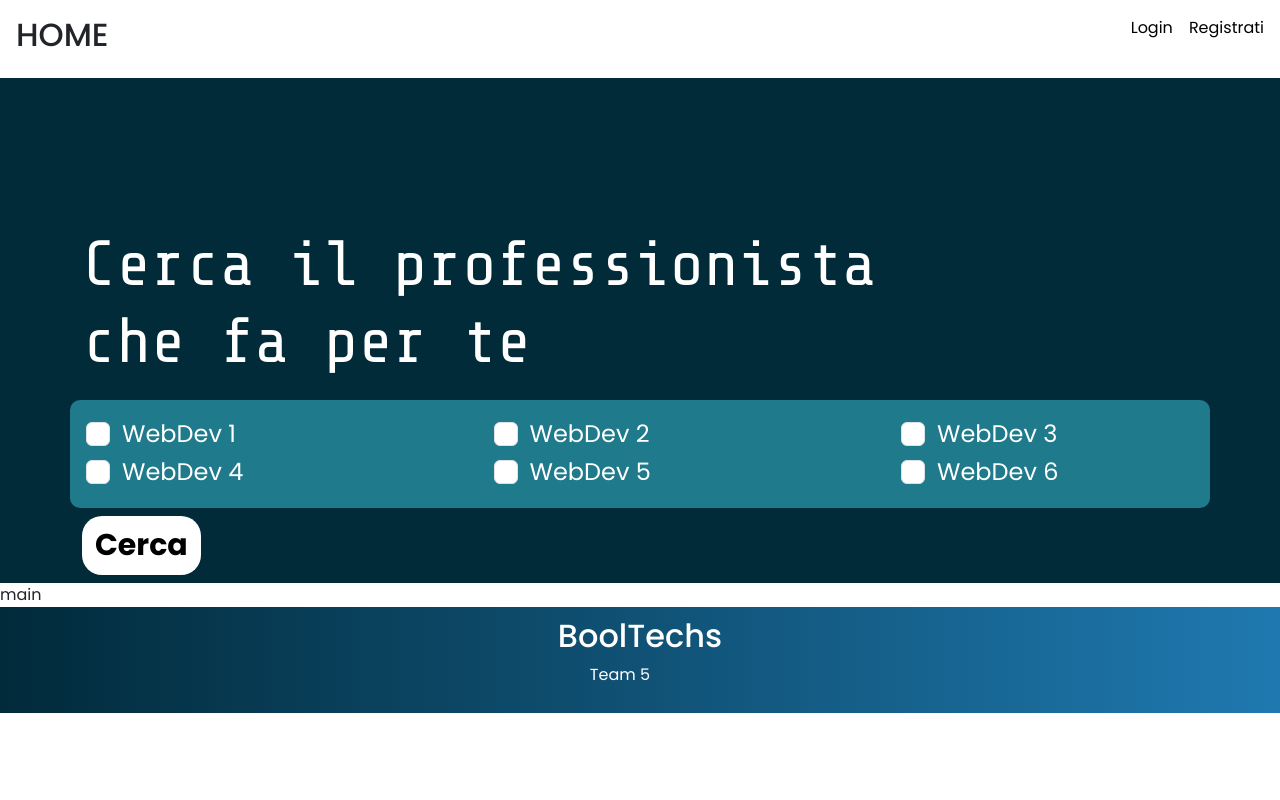
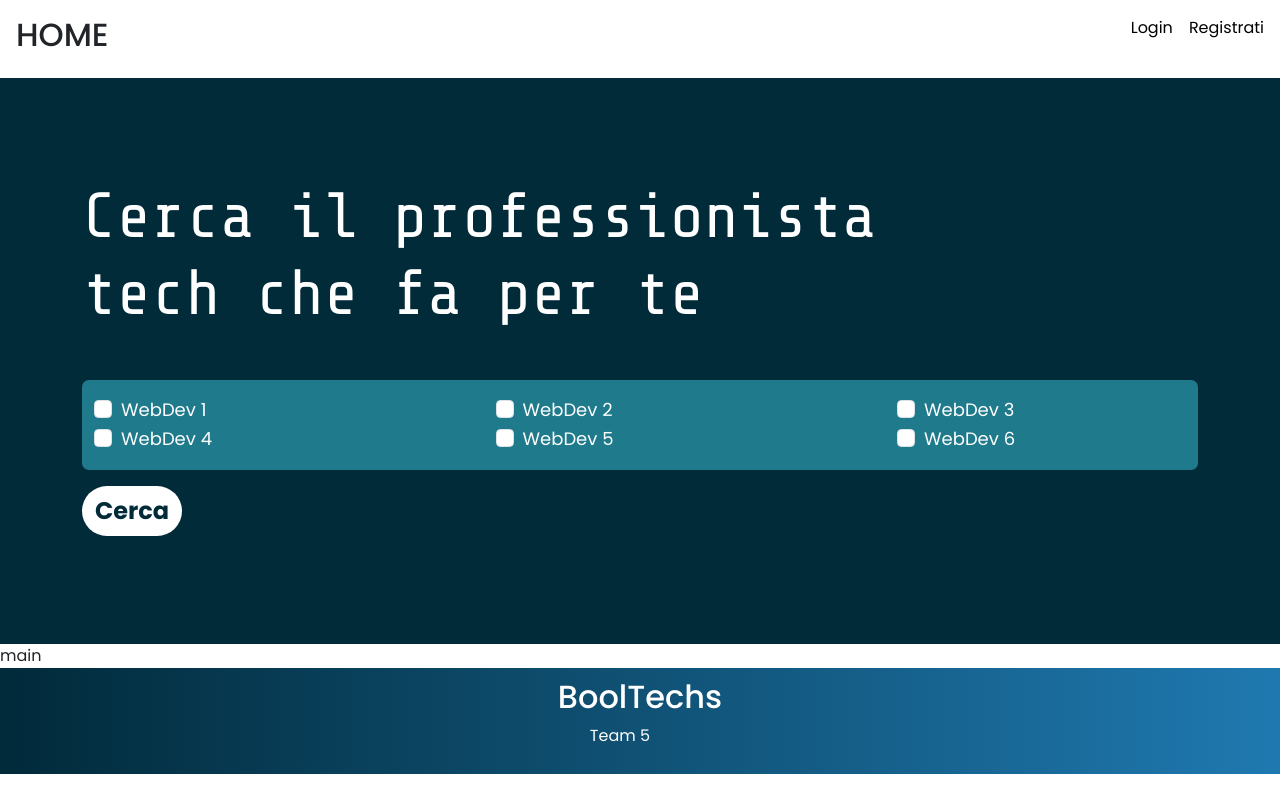
Before and after one commit to AndreaGul/progetto-finale-team-5-frontend, a Vue app: page / in a window 1280 px wide. Built offline with nearby package versions, Linux system fonts and the light colour scheme.

Commit message:
feat:cambiamenti jumbotron

```diff
--- a/src/components/AppJumbotron.vue
+++ b/src/components/AppJumbotron.vue
@@ -6,12 +6,11 @@ export default {
 
 <template>
   <div class="bg">
-    <div class="container pt-5 pb-2">
-      <h1 class="titolo">Cerca il professionista che fa per te</h1>
+    <div class="container pb-2">
+      <h1 class="titolo mb-5">Cerca il professionista tech che fa per te</h1>
       <form id="form">
-        <div
-          class="check-container row p-3 mb-2 d-flex justify-content-between"
-        >
+        <div class="check-container px-2">
+          <div class="row p-3 justify-content-between">
             <div class="form-check form-check-inline col-3">
               <input
                 class="form-check-input"
@@ -79,7 +78,8 @@ export default {
               >
             </div>
           </div>
-        <button class="btn">Cerca</button>
+        </div>
+        <button class="btn mt-3">Cerca</button>
       </form>
     </div>
   </div>
@@ -89,26 +89,26 @@ export default {
 .bg {
   background-color: #022b3a;
   color: white;
+  padding: 100px 0;
 }
 
 .check-container {
   background-color: #1f7a8c;
-  border-radius: 10px;
-  font-size: 24px;
+  border-radius: 7px;
+  font-size: 18px;
 }
 .titolo {
   font-family: 'Share Tech Mono', monospace;
   font-size: 64px;
   max-width: 900px;
-  margin: 100px 0 20px;
 }
 
 .btn {
   background-color: white;
-  color: black;
+  color: #022b3aff;
   font-weight: bold;
-  border-radius: 20px;
-  font-size: 30px;
+  border-radius: 30px;
+  font-size: 24px;
 }
 .btn:hover {
   background-color: #bfdbf7;
```
Lines whose indentation alone changed are shown as unchanged.
